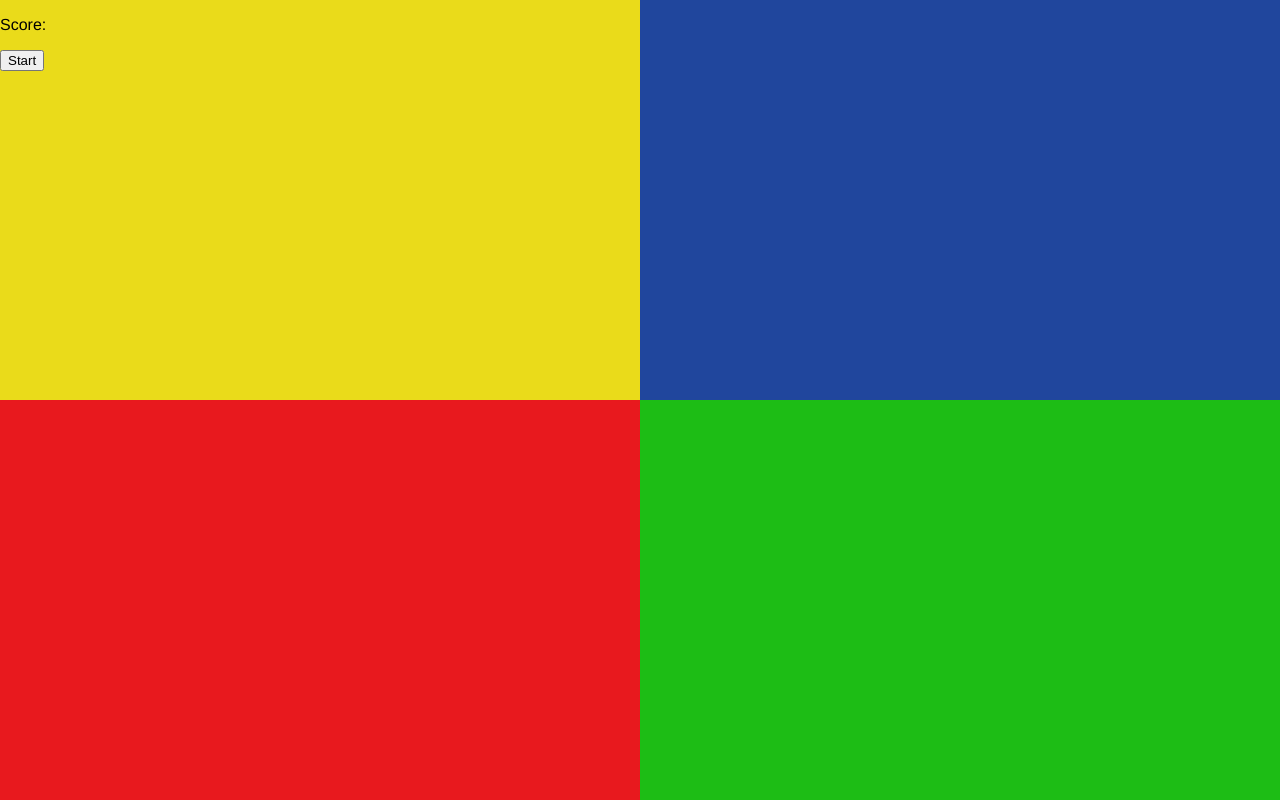
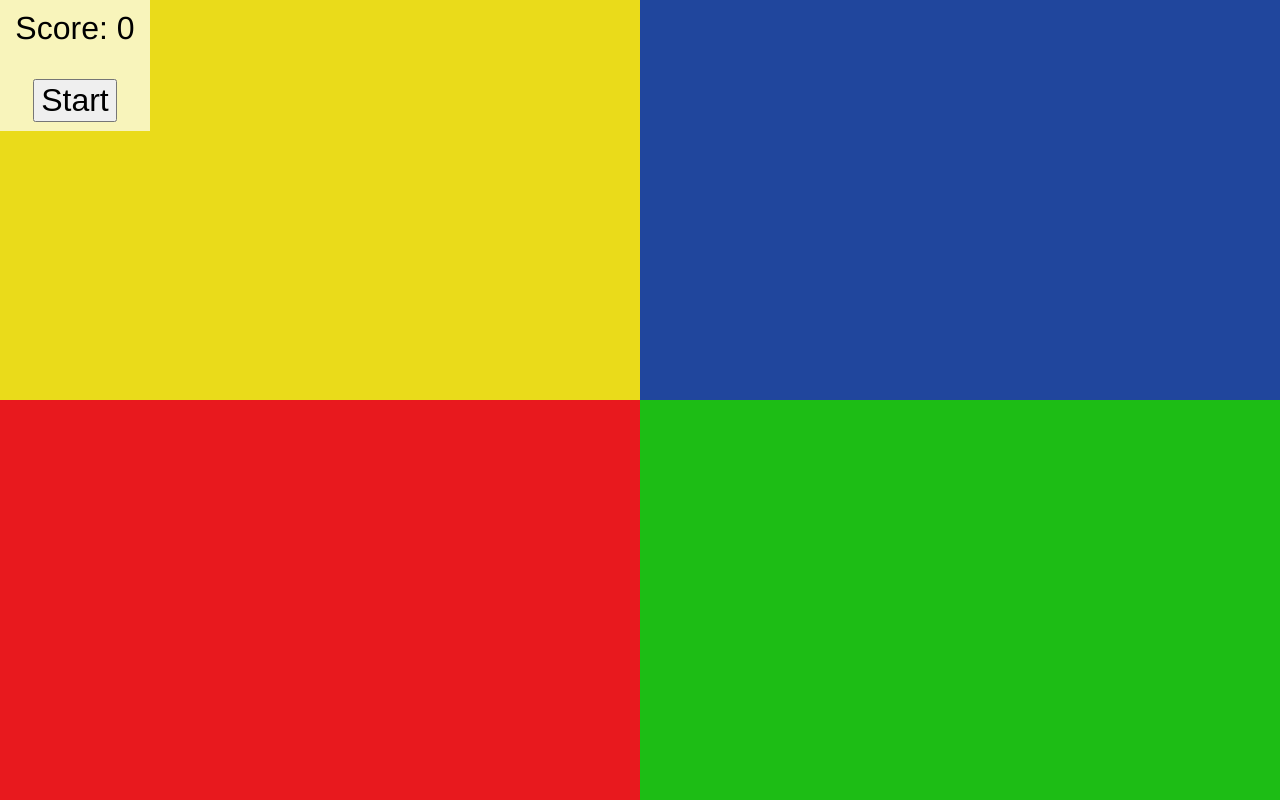
Before and after one commit to thelastbaldwin/simon, a plain HTML site: page index.html in a window 1280 px wide. Both pictures are taken after a click on the button "Start". Drawn offline with Linux system fonts and the light colour scheme.

Commit message:
now you can replay

```diff
--- a/css/style.css
+++ b/css/style.css
@@ -18,9 +18,21 @@ body, html{
 }
 
 #controls{
+	font-size: 2.5vw;
+	text-align: center;
 	position: absolute;
 	top: 0;
 	left: 0;
+	background-color: rgba(255, 255, 255, 0.7);
+	padding: 1.2vh 1.2vw;
+}
+
+#controls p{
+	margin-top: 0;
+}
+
+#controls button{
+	font-size: 2.5vw;
 }
 
 #simon{
--- a/index.html
+++ b/index.html
@@ -5,7 +5,7 @@
 </head>
 <body>
 	<div id="controls">
-		<p>Score: <span></span></p>
+		<p>Score: <span>0</span></p>
 		<button type="button">Start</button>
 	</div>
 	<div id="simon">
--- a/js/simon.js
+++ b/js/simon.js
@@ -29,7 +29,9 @@ var humanChoiceInterval,
 		}
 	],
 	hasLost = false,
-	failSound = document.querySelector('#explodeSound');
+	failSound = document.querySelector('#explodeSound'),
+	scoreElement = document.querySelector('#controls p span'),
+	startButton = document.querySelector('#controls button');
 
 // attach handlers
 buttons.forEach(function(button){
@@ -40,15 +42,16 @@ buttons.forEach(function(button){
 	}.bind(button);
 });
 
+startButton.onclick = start;
+
 window.addEventListener('computer turn finished', function(e){
-	// console.log('computer turn finished');
-	//start the human timer
 	resetHumanChoiceInterval();
 });
 
 window.addEventListener('human turn finished', function(e){
-	// console.log('human turn finished');
 	colorIndex = 0;
+	score++;
+	updateScore();
 	clearInterval(humanChoiceInterval);
 	computerTurn();
 });
@@ -61,7 +64,6 @@ window.addEventListener('human color choice', function(e){
 			colorIndex++;
 
 			if(colorIndex === computerPattern.length){
-				score++;
 				window.dispatchEvent(new Event('human turn finished'));
 			}
 		}else{
@@ -70,6 +72,16 @@ window.addEventListener('human color choice', function(e){
 	}
 });
 
+function start(){
+	computerPattern = [];
+	clearInterval(humanChoiceInterval);
+	score = 0;
+	colorIndex = 0;
+	hasLost = false;
+	updateScore();
+	computerTurn();
+}
+
 function lose(){
 	clearInterval(humanChoiceInterval);
 	console.log('you lose! your score was: ' + score);
@@ -77,12 +89,16 @@ function lose(){
 	failSound.play();
 }
 
+function updateScore(){
+	scoreElement.innerHTML = score;
+}
+
 function resetHumanChoiceInterval(){
 	clearInterval(humanChoiceInterval);
 	humanChoiceInterval = setTimeout(function(){
 		lose();
 	}, 3000);
-};
+}
 
 function resetButtons(){
 	//removes the active class from all buttons
```
